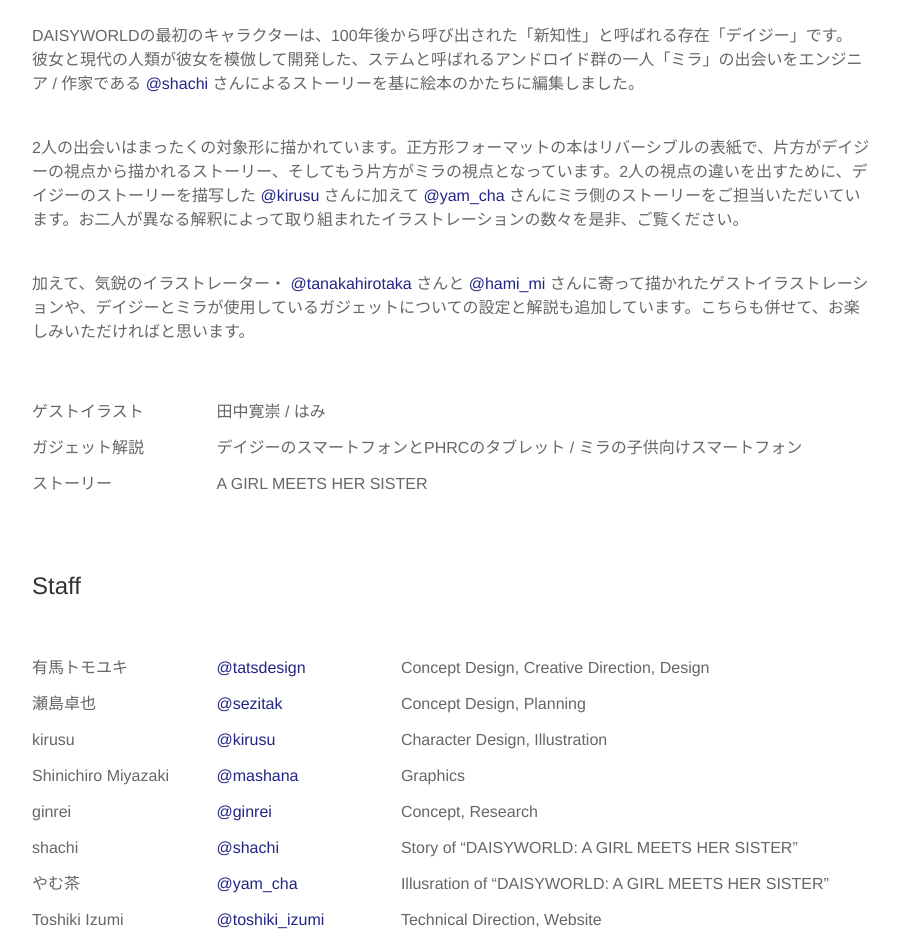
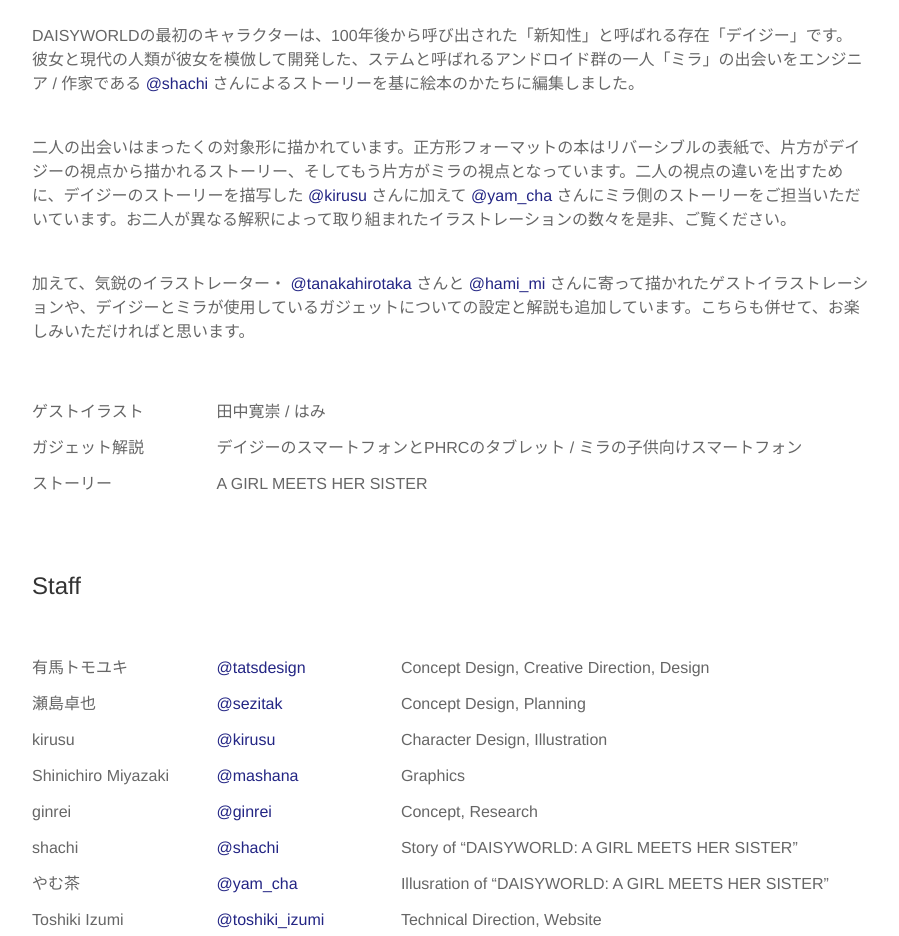
Before and after one commit to daisyworld/daisyworld.github.io, a website: page dswd2/index.html in a window 1280 px wide. Shown: the part 5040-5976 px from the top of the page, without its empty margins (188-1087 px from the left). Drawn offline with Linux system fonts and the light colour scheme; a small style sheet from the web is missing.

Commit message:
文言変更

```diff
--- a/dswd2/index.html
+++ b/dswd2/index.html
@@ -78,7 +78,7 @@
   <article id="about">
     <h2>内容紹介</h2>
     <p>DAISYWORLDの最初のキャラクターは、100年後から呼び出された「新知性」と呼ばれる存在「デイジー」です。<br>彼女と現代の人類が彼女を模倣して開発した、ステムと呼ばれるアンドロイド群の一人「ミラ」の出会いをエンジニア / 作家である <a href="http://twitter.com/shachi" target="_blank">@shachi</a> さんによるストーリーを基に絵本のかたちに編集しました。</p>
-    <p>2人の出会いはまったくの対象形に描かれています。正方形フォーマットの本はリバーシブルの表紙で、片方がデイジーの視点から描かれるストーリー、そしてもう片方がミラの視点となっています。2人の視点の違いを出すために、デイジーのストーリーを描写した <a href="http://twitter.com/kirusu" target="_blank">@kirusu</a> さんに加えて <a href="http://twitter.com/yam_cha" target="_blank">@yam_cha</a> さんにミラ側のストーリーをご担当いただいています。お二人が異なる解釈によって取り組まれたイラストレーションの数々を是非、ご覧ください。</p>
+    <p>二人の出会いはまったくの対象形に描かれています。正方形フォーマットの本はリバーシブルの表紙で、片方がデイジーの視点から描かれるストーリー、そしてもう片方がミラの視点となっています。二人の視点の違いを出すために、デイジーのストーリーを描写した <a href="http://twitter.com/kirusu" target="_blank">@kirusu</a> さんに加えて <a href="http://twitter.com/yam_cha" target="_blank">@yam_cha</a> さんにミラ側のストーリーをご担当いただいています。お二人が異なる解釈によって取り組まれたイラストレーションの数々を是非、ご覧ください。</p>
     <p>加えて、気鋭のイラストレーター・ <a href="http://twitter.com/tanakahirotaka" target="_blank">@tanakahirotaka</a> さんと <a href="http://twitter.com/hami_mi" target="_blank">@hami_mi</a> さんに寄って描かれたゲストイラストレーションや、デイジーとミラが使用しているガジェットについての設定と解説も追加しています。こちらも併せて、お楽しみいただければと思います。</p>
     <ul class="detail">
       <li>
```
